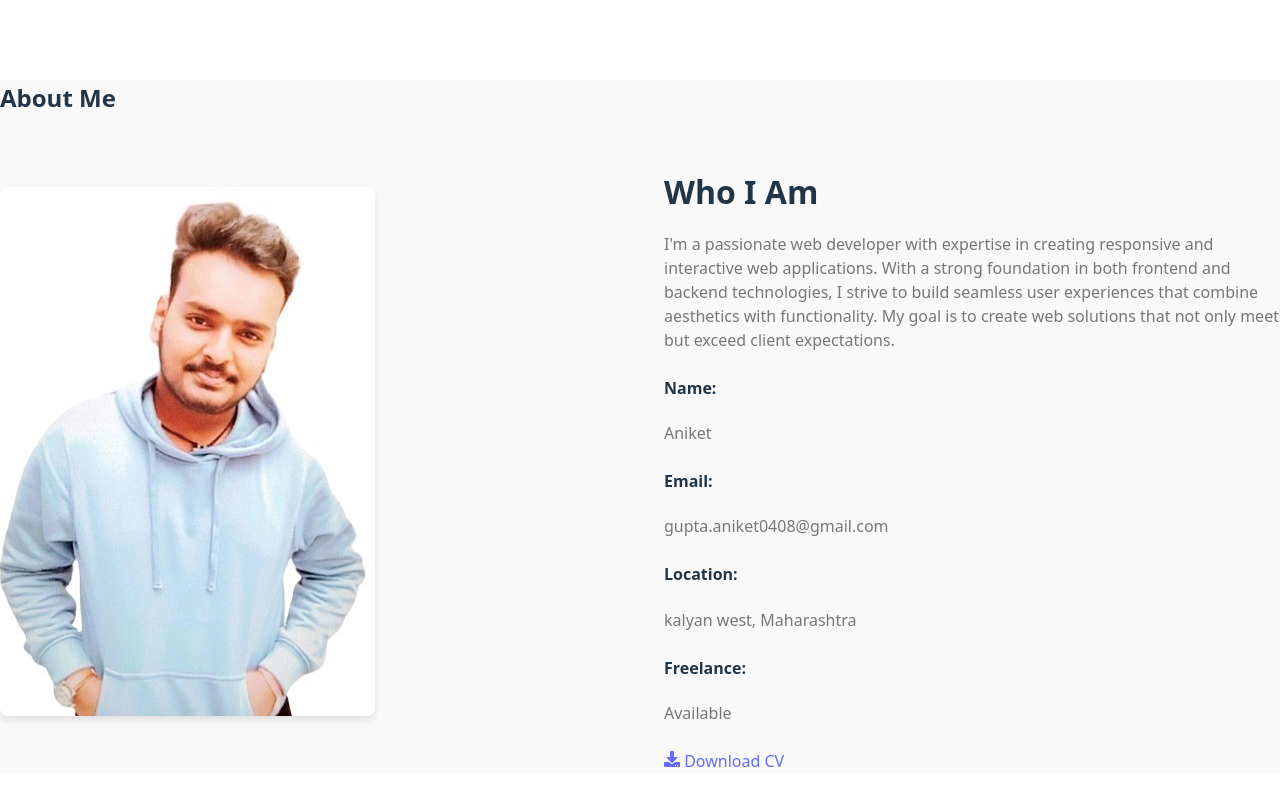
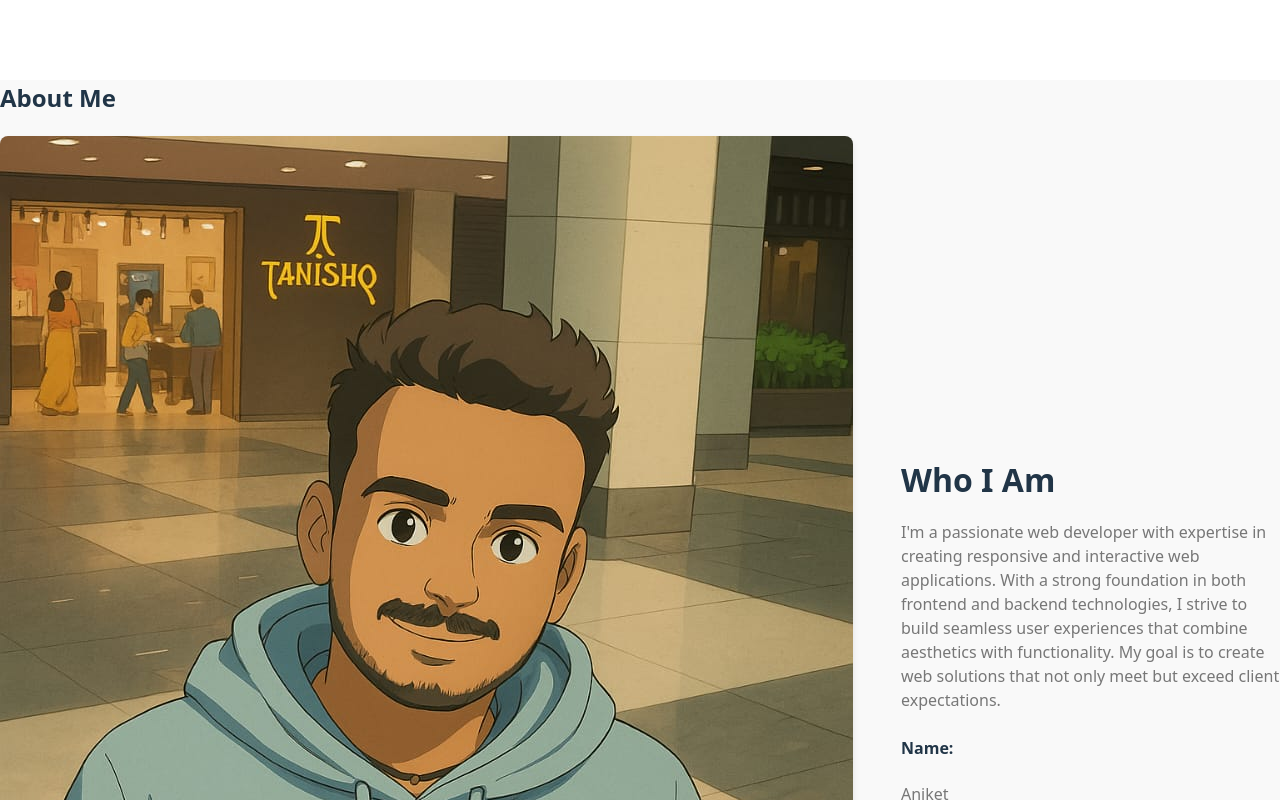
Before and after one commit to Aniket04087021/AniiPortfolio, a React (Vite) app: page / in a window 1280 px wide. Shown: the part 740-1540 px from the top of the page. Built offline with nearby package versions, Linux system fonts and the light colour scheme; the HTML template or start-up script is replaced by a standard one.

Commit message:
Update About.jsx

```diff
--- a/src/sections/About.jsx
+++ b/src/sections/About.jsx
@@ -28,7 +28,7 @@ const About = () => {
             viewport={{ once: true }}
           >
             <div className="image-container">
-              <img src="new_ani.jpg" alt="Aniket" />
+              <img src="ani.jpg" alt="Aniket" />
             </div>
           </motion.div>
 
```
